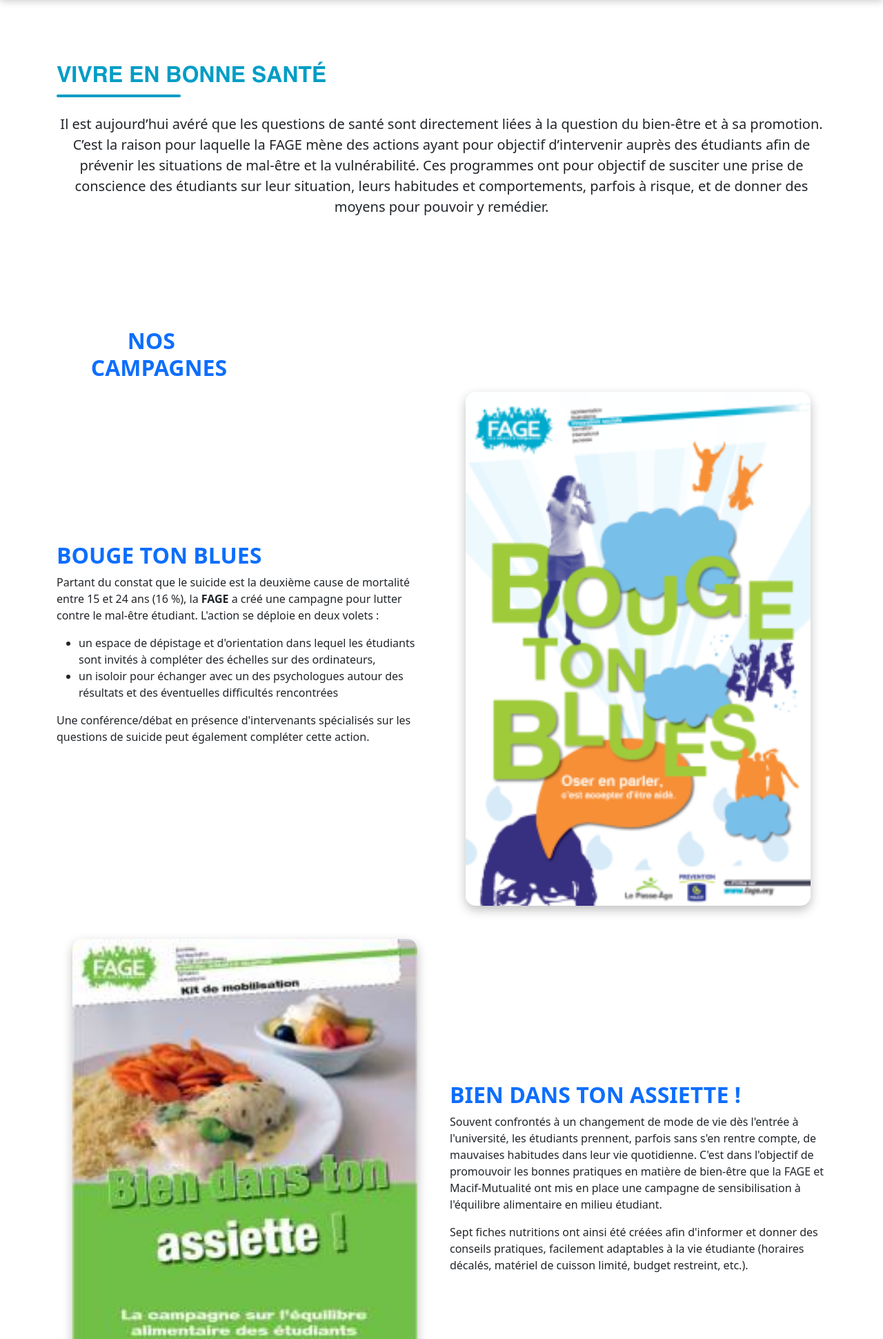
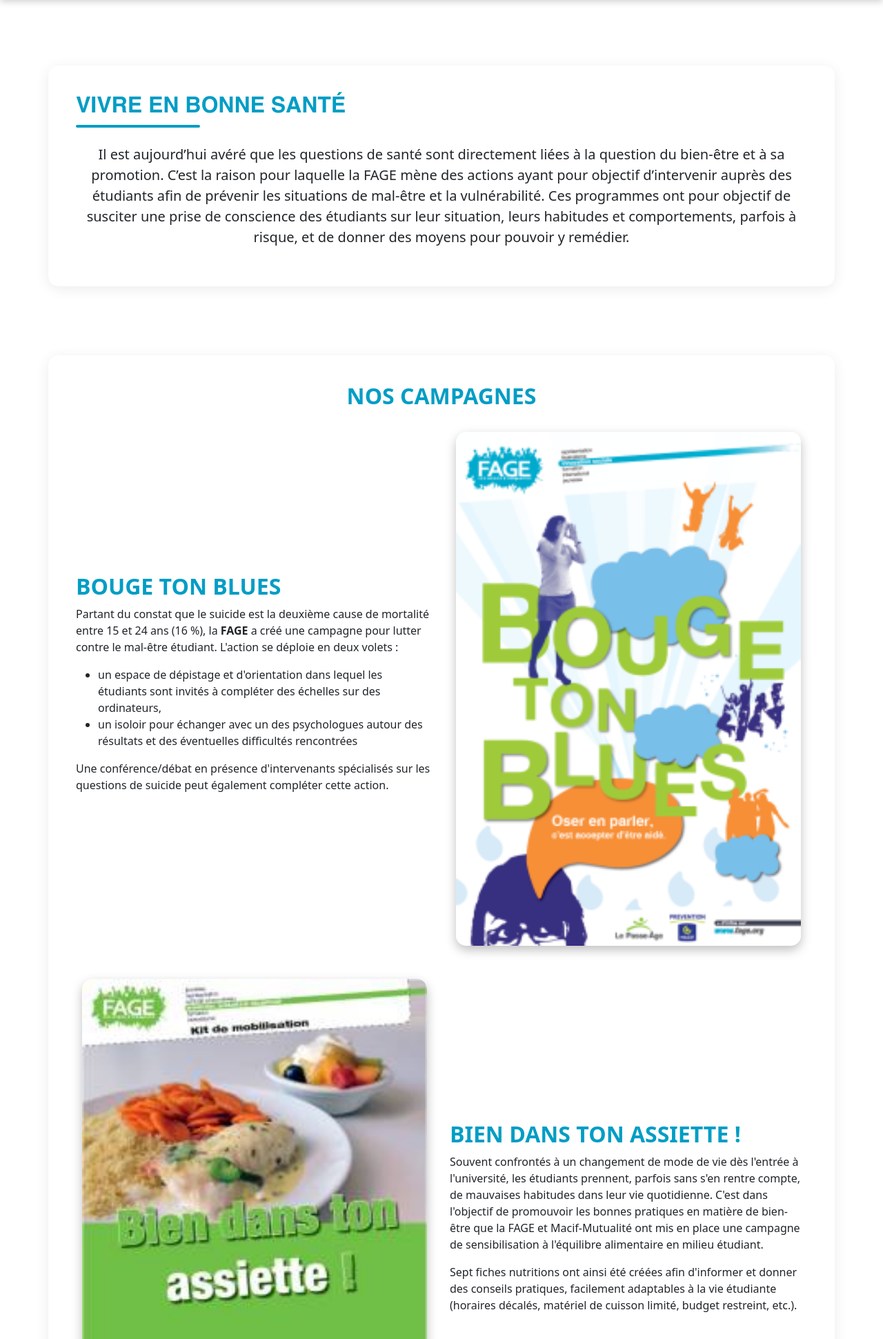
Before and after one commit to DOUZI-Anass/SAE-HTML, a PHP site: page /vivreEnBonneSante.php in a window 1280 px wide. Shown: the part 101-2042 px from the top of the page at 69% size. Run offline with PHP 8.4, Linux system fonts and the light colour scheme.

Commit message:
Correction css

```diff
--- a/assets/style.css
+++ b/assets/style.css
@@ -373,6 +373,77 @@ section .container {
     #searchInput { width: 100%; margin-top: 5px; }
     #searchBtn { margin: 20px 10px; }
 }
+/*==================================================
+=   STYLE COMMUN : QUI SOMMES-NOUS & SANTÉ        =
+==================================================*/
+
+/* S'applique aux deux pages grâce au body class ou à la structure container */
+.qsn-page, .sante-page {
+    background-color: #24c500; /* Fond de page gris très léger pour faire ressortir le blanc */
+}
+
+/* LE BLOC BLANC UNIQUE (Comme sur la capture 1) */
+section.container.py-5.mt-5 {
+    background-color: #ffffff !important;
+    box-shadow: 0 4px 20px rgba(0, 0, 0, 0.08) !important;
+    border-radius: 15px !important;
+    padding: 40px !important;
+    margin-top: 100px !important;
+    margin-bottom: 20px !important;
+    max-width: 1140px; /* Largeur standard Bootstrap */
+    margin-left: auto !important;
+    margin-right: auto !important;
+}
+section.container.py-5.mt-5:hover {
+    transform: translateY(-5px);
+    box-shadow: 0 10px 35px rgba(0, 0, 0, 0.18);
+}
+/* RECTIFICATION DE LA CLASSE CENTRALE */
+/* On supprime les 1000px et les 160px de marge qui cassent tout */
+.centrale {
+    width: 100% !important;
+    margin-left: 0 !important;
+    margin-right: 0 !important;
+    justify-content: center !important;
+}
+
+/* TITRES : On remet le bleu vif de la FAGE */
+.text-primary, .section-title {
+    color: var(--fage-blue) !important;
+}
+
+/* NETTOYAGE DES COLONNES (Supprime les boîtes blanches individuelles de la capture 2) */
+.qsn-page .row .col-md-6,
+.vivre-sante-page .row .col-md-6 {
+    background-color: transparent !important;
+    box-shadow: none !important;
+    padding: 20px !important;
+}
+
+/* IMAGES */
+.imgM {
+    max-width: 100%;
+    height: auto;
+    border-radius: 10px;
+}
+
+.imgM:hover {
+    transform: scale(1.03) !important;
+}
+/* Style uniquement pour la zone de texte */
+section .row .col-md-6.mb-4.mb-md-0 {
+    border: none;
+    box-shadow: 0 2px 5px rgba(0, 0, 0, 0.1);
+    border-radius: 10px;
+    padding: 25px;
+    background-color: #fff;
+}
+section .row .col-md-6.mb-4.mb-md-0:hover {
+    transform: translateY(-1px);
+    transition: transform 0.3s ease, box-shadow 0.3s ease;
+    box-shadow: 0 3px 12px rgba(0, 0, 0, 0.08);
+}
+
 /*=============================
 =      QUI SOMME NOUS PAGE     =
 =============================*/
--- a/vivreEnBonneSante.php
+++ b/vivreEnBonneSante.php
@@ -2,8 +2,8 @@
 $page = 'autre';
 require 'header.php';
 ?>
-
-<section class="container py-5 mt-5">
+<body class="sante-page">
+    <section class="container py-5 mt-5">
     <h2 class="section-title text-center mb-4">Vivre en bonne Santé</h2>
     <p class="lead text-center">
         Il est aujourd’hui avéré que les questions de santé sont directement liées à la question du bien-être et à sa promotion. C’est la raison pour laquelle la FAGE mène des
@@ -15,13 +15,13 @@ require 'header.php';
 
 
 <!-- SECTION CONTENU -->
-<section class="container py-5 mt-5">
+    <section class="container py-5 mt-5">
 
-    <div class="row justify-content-center centrale">
-        <div class="col-12 col-md-8 text-center">
-            <h2 class="fw-bold text-uppercase text-primary mb-3">Nos Campagnes</h2>
+        <div class="row justify-content-center centrale mb-4">
+            <div class="col-12 text-center">
+                <h2 class="fw-bold text-uppercase text-primary">Nos Campagnes</h2>
+            </div>
         </div>
-    </div>
 
     <!-- Bloc 1 -->
     <div class="row align-items-center mb-5">
```
Also changed, not shown: other parts of assets/style.css (+0 -60 lines).
